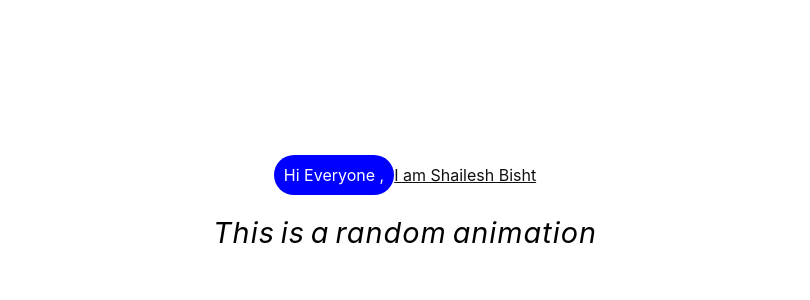
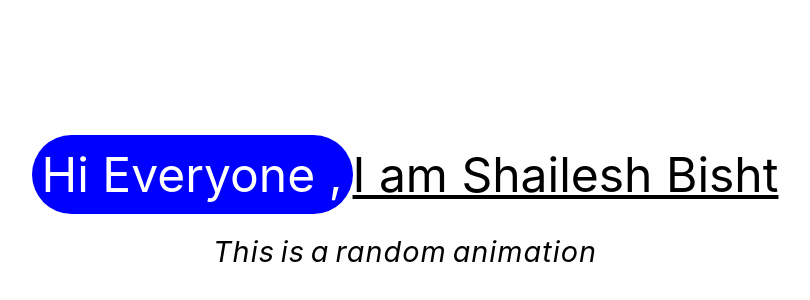
Before and after one commit to ShaileshBisht/gsap-text-animation, a React (Create React App) app: page / in a window 1280 px wide. Shown: the part 198-498 px from the top of the page, without its empty margins (235-1045 px from the left). Built offline with nearby package versions, Linux system fonts and the light colour scheme.

Commit message:
add new style to first line

```diff
--- a/src/App.css
+++ b/src/App.css
@@ -10,10 +10,12 @@
 .box1 {
   display: flex;
   align-items: center;
+  font-size: 3rem;
 }
 
 .box1-2 {
-  opacity: 0;
+  opacity: 1;
+  text-decoration: underline;
 }
 
 .box2 {
--- a/src/App.js
+++ b/src/App.js
@@ -20,7 +20,12 @@ function App() {
         padding: "10px",
       })
       .to(".box1-1", { duration: 1.5, color: "white", ease: "steps(12)" })
-      .to(".box1-2", { duration: 2, opacity: 1, textDecoration: "underline" });
+      .from(".box1-2", {
+        duration: 1,
+        opacity: 0,
+        ease: "bounce.out",
+        y: -200,
+      });
 
     t2.from(".box2-1", { duration: 1, scale: 3, opacity: 0, stagger: 1 });
   }, []);
```
